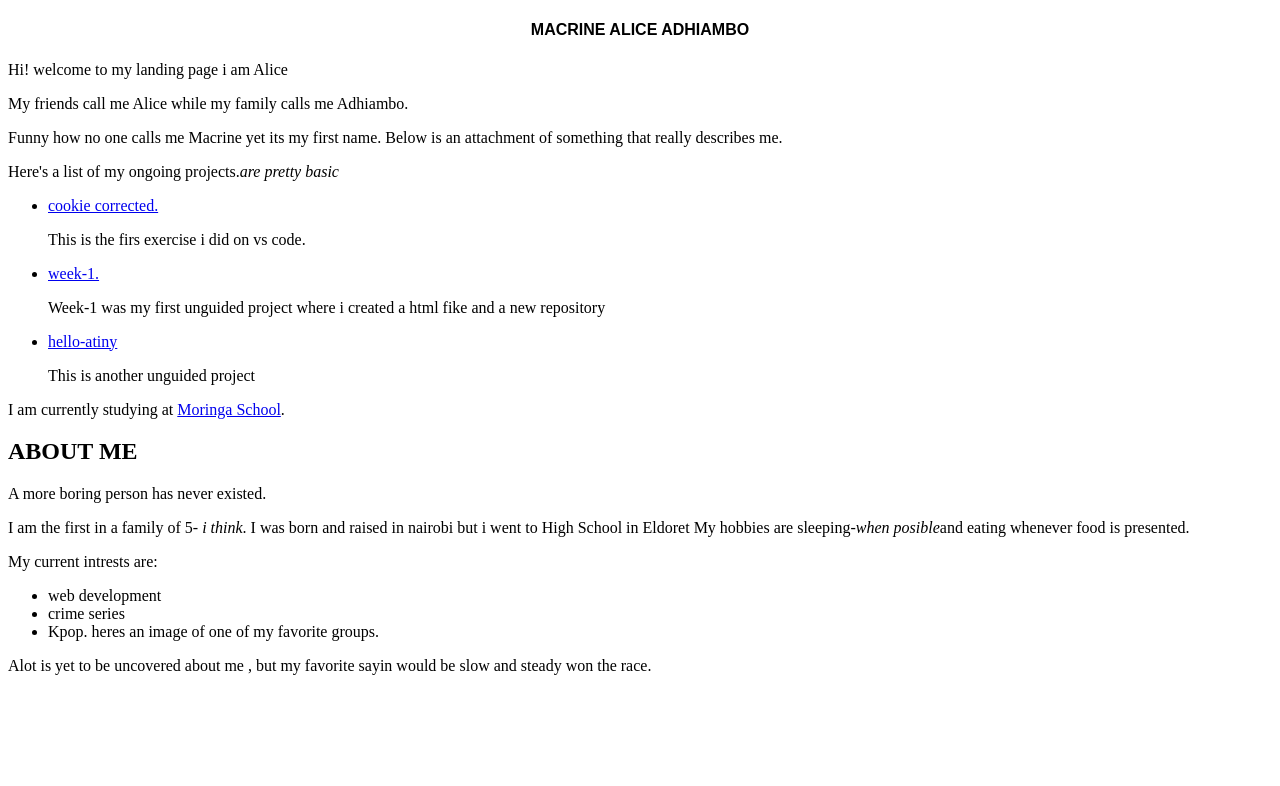
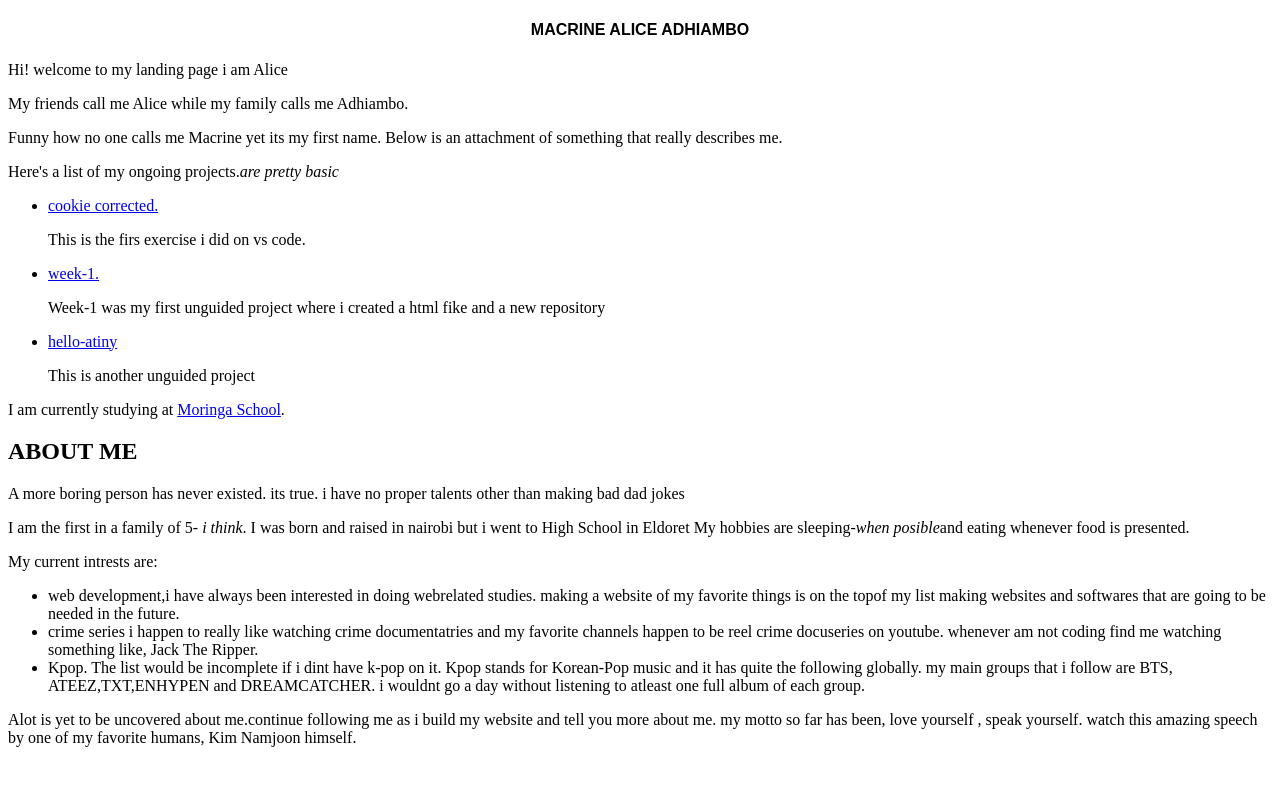
Before and after one commit to Alicia-krynne/macrine-alice, a plain HTML site: page macrine-alice.html in a window 1280 px wide. Drawn offline with Linux system fonts and the light colour scheme.

Commit message:
added text to my html

```diff
--- a/macrine-alice.html
+++ b/macrine-alice.html
@@ -22,16 +22,26 @@
 </ul>
   I am currently studying at  <a href="http://moringaschool.com/">Moringa School</a>.
 <h2> <strong>ABOUT ME</strong></h2>
-<p>    A more boring person has never existed.</p>
+<p>    A more boring person has never existed. its  true. i have no proper talents other than making bad dad jokes</p>
 <p>    I am  the first in a family of 5- <em>i think</em>.
        I was born and raised in nairobi but i went to High School in Eldoret
        My hobbies are sleeping-<em>when posible</em>and eating whenever food is presented.</p>
 <P>    My current intrests are:</P>
 <ul>
-    <li>web development</li>
-    <li>crime series</li>
-    <li>Kpop. heres an image of one of my favorite groups. </li>
+    <li>web development,i  have always been interested in  doing webrelated studies. making a website of my favorite things is on the topof my list
+        making  websites and  softwares that are going to be needed in the future.
+    </li>
+    <li>crime series
+        i happen to really  like watching  crime documentatries and my favorite channels happen to be reel crime docuseries on youtube.
+        whenever am not  coding find me watching  something like, Jack The Ripper.</li>
+
+    <li>Kpop.
+        The list would be incomplete if i dint have k-pop on it. Kpop stands for Korean-Pop music and it  has quite the following  globally.
+     my  main groups that  i follow  are BTS, ATEEZ,TXT,ENHYPEN and DREAMCATCHER. i wouldnt go a day without listening to atleast one full album of each group. </li>
 </ul>
-<p> Alot is yet to be uncovered about me , but my favorite sayin  would be slow and steady won the race.</p>
+<p> Alot is yet to be uncovered about me.continue following me as i build my  website and tell you more about me.
+    my  motto so far  has been, love yourself , speak yourself.
+    watch this amazing speech by  one of my  favorite humans, Kim Namjoon himself.
+    </p>
 </body>
 </html>
```
